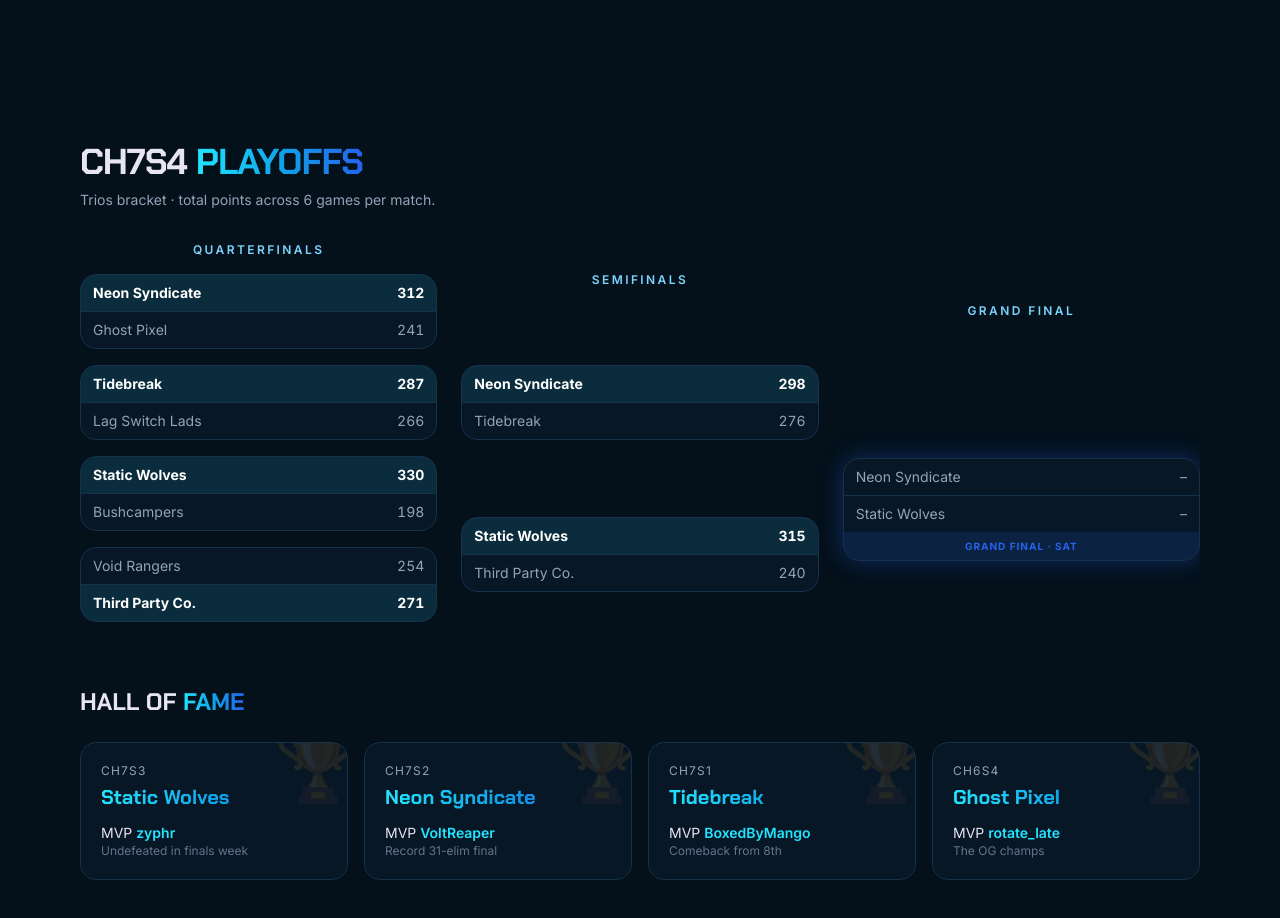
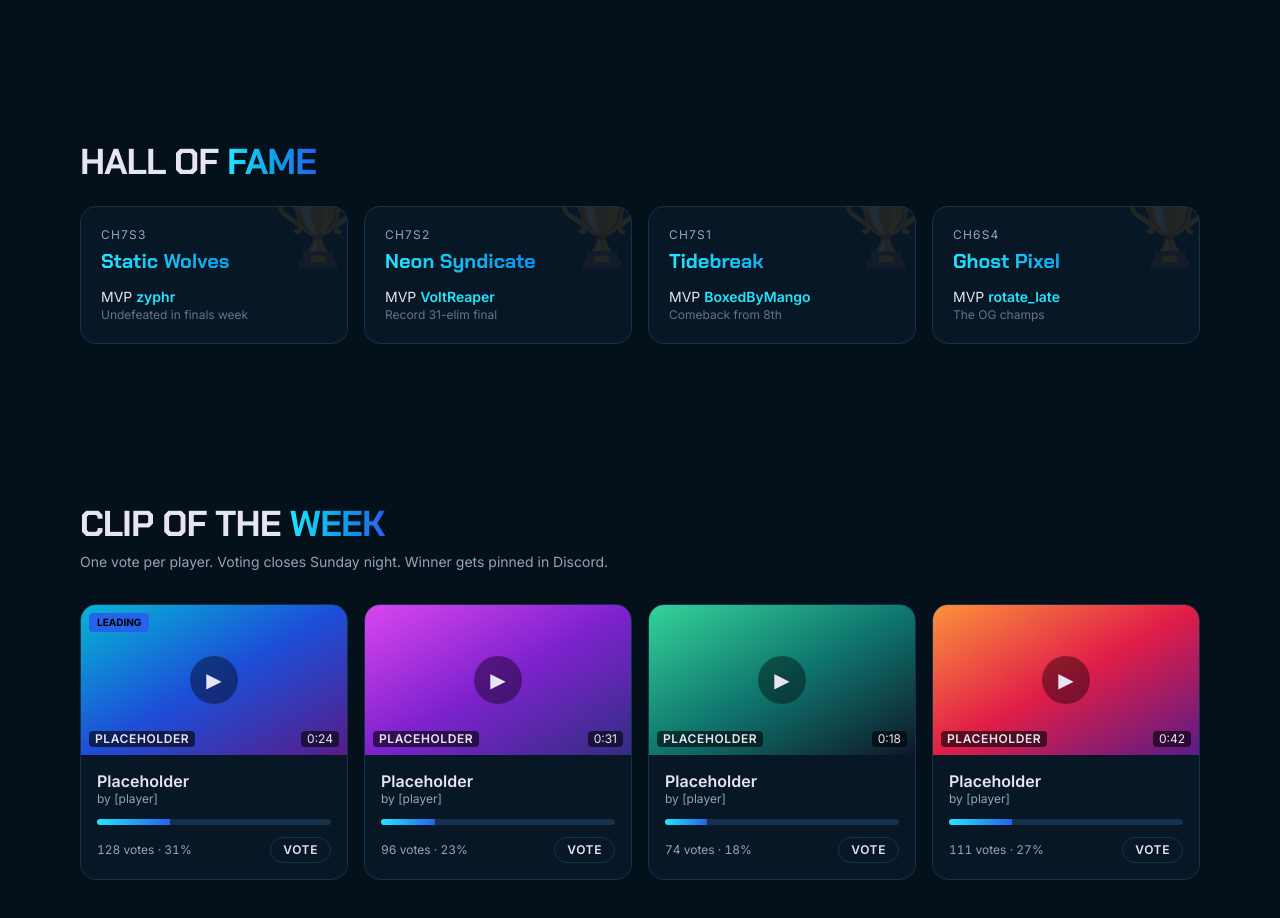
Before and after one commit to CHICKgamer9/scrim-hq, a Next.js app: page / in a window 1280 px wide. Shown: the part 3520-4438 px from the top of the page. Built offline with nearby package versions, Linux system fonts and the light colour scheme.

Commit message:
Remove playoffs bracket section

```diff
--- a/app/page.tsx
+++ b/app/page.tsx
@@ -2,7 +2,7 @@ import Countdown from "@/components/Countdown";
 import Schedule from "@/components/Schedule";
 import Leaderboard from "@/components/Leaderboard";
 import ClipVote from "@/components/ClipVote";
-import { bracket, hallOfFame, players } from "@/lib/data";
+import { hallOfFame, players } from "@/lib/data";
 
 const rules = [
   "Be in the Discord and verified with your in-game name before check-in.",
@@ -69,34 +69,7 @@ export default function Home() {
       <Leaderboard />
 
       <section id="seasons" className="section">
-        <h2 className="h2">CH7S4 <span className="text-gradient">Playoffs</span></h2>
-        <p className="mt-2 text-sm text-slate-400">Trios bracket · total points across 6 games per match.</p>
-        <div className="mt-8 overflow-x-auto pb-2">
-          <div className="grid min-w-[720px] grid-cols-3 gap-6">
-            {bracket.map((r) => (
-              <div key={r.round} className="flex flex-col justify-around gap-4">
-                <p className="text-center text-xs font-semibold uppercase tracking-[.2em] text-sky-300">{r.round}</p>
-                {r.matches.map((m, i) => {
-                  const live = m.sa === 0 && m.sb === 0;
-                  return (
-                    <div key={i} className={`card overflow-hidden text-sm ${live ? "border-magenta-neon shadow-pink" : ""}`}>
-                      {[[m.a, m.sa], [m.b, m.sb]].map(([t, s], j) => {
-                        const win = !live && s === Math.max(m.sa, m.sb);
-                        return (
-                          <div key={j} className={`flex justify-between px-3 py-2 ${j === 0 ? "border-b border-line" : ""} ${win ? "bg-cyan-neon/10 font-bold text-white" : "text-slate-400"}`}>
-                            <span>{t}</span><span className="tabular-nums">{live ? "–" : s}</span>
-                          </div>
-                        );
-                      })}
-                      {live && <p className="bg-magenta-neon/15 py-1 text-center text-[10px] font-bold uppercase tracking-widest text-magenta-neon">Grand final · Sat</p>}
-                    </div>
-                  );
-                })}
-              </div>
-            ))}
-          </div>
-        </div>
-        <h3 className="mt-14 font-display text-2xl font-bold uppercase">Hall of <span className="text-gradient">Fame</span></h3>
+        <h2 className="h2">Hall of <span className="text-gradient">Fame</span></h2>
         <div className="mt-6 grid gap-4 sm:grid-cols-2 lg:grid-cols-4">
           {hallOfFame.map((h) => (
             <div key={h.season} className="card relative overflow-hidden p-5">
--- a/lib/data.ts
+++ b/lib/data.ts
@@ -67,20 +67,6 @@ export const achievementInfo: Record<string, { label: string; icon: string; desc
   ironman: { label: "Ironman", icon: "🛡️", desc: "Played every scrim for 4 weeks" },
 };
 
-export interface Match { a: string; b: string; sa: number; sb: number; }
-export const bracket: { round: string; matches: Match[] }[] = [
-  { round: "Quarterfinals", matches: [
-    { a: "Neon Syndicate", b: "Ghost Pixel", sa: 312, sb: 241 },
-    { a: "Tidebreak", b: "Lag Switch Lads", sa: 287, sb: 266 },
-    { a: "Static Wolves", b: "Bushcampers", sa: 330, sb: 198 },
-    { a: "Void Rangers", b: "Third Party Co.", sa: 254, sb: 271 },
-  ]},
-  { round: "Semifinals", matches: [
-    { a: "Neon Syndicate", b: "Tidebreak", sa: 298, sb: 276 },
-    { a: "Static Wolves", b: "Third Party Co.", sa: 315, sb: 240 },
-  ]},
-  { round: "Grand Final", matches: [{ a: "Neon Syndicate", b: "Static Wolves", sa: 0, sb: 0 }] },
-];
 
 export const hallOfFame = [
   { season: "CH7S3", champ: "Static Wolves", mvp: "zyphr", note: "Undefeated in finals week" },
```
Also changed, not shown: 1 other file (tests, documents, lock files or other folders).
